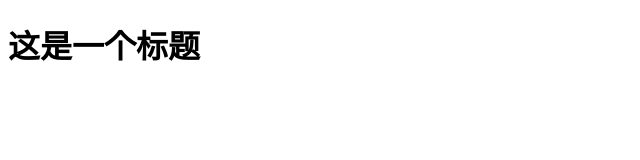
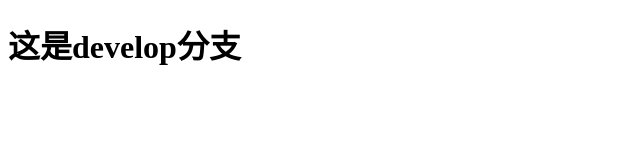
Before and after one commit to wy-xianglei/demo, a plain HTML site: page index.html in a window 1280 px wide. Shown: the whole page, without its empty margins (0-640 px from the left). Drawn offline with Linux system fonts and the light colour scheme.

Commit message:
修改标题

```diff
--- a/index.html
+++ b/index.html
@@ -5,6 +5,6 @@
     <title>demo 主页</title>
 </head>
 <body>
-    <h1>这是一个标题</h1>
+    <h1>这是develop分支</h1>
 </body>
 </html>
```
